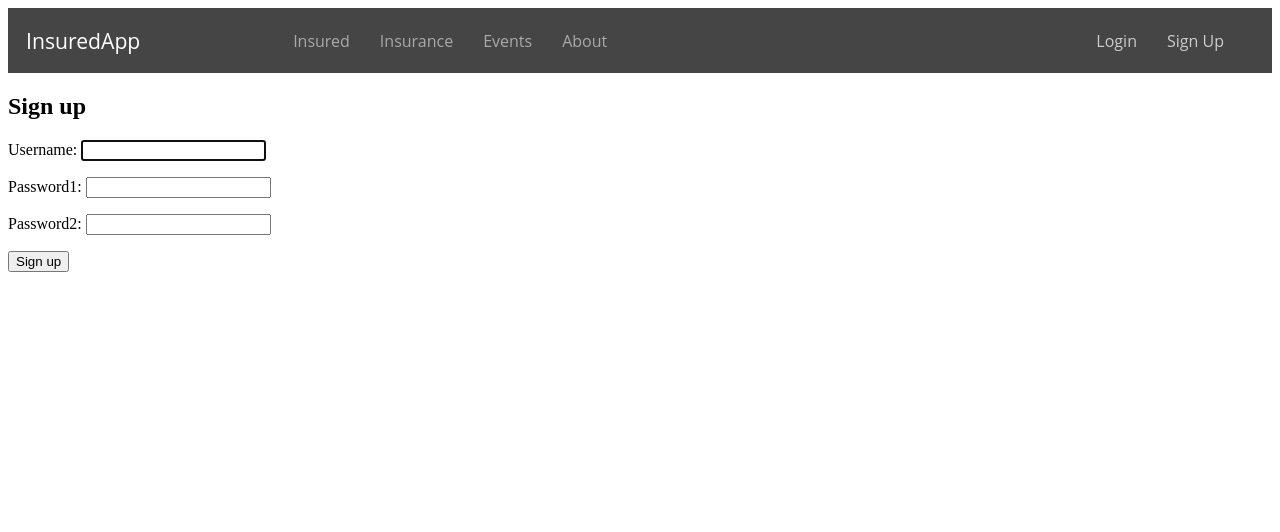
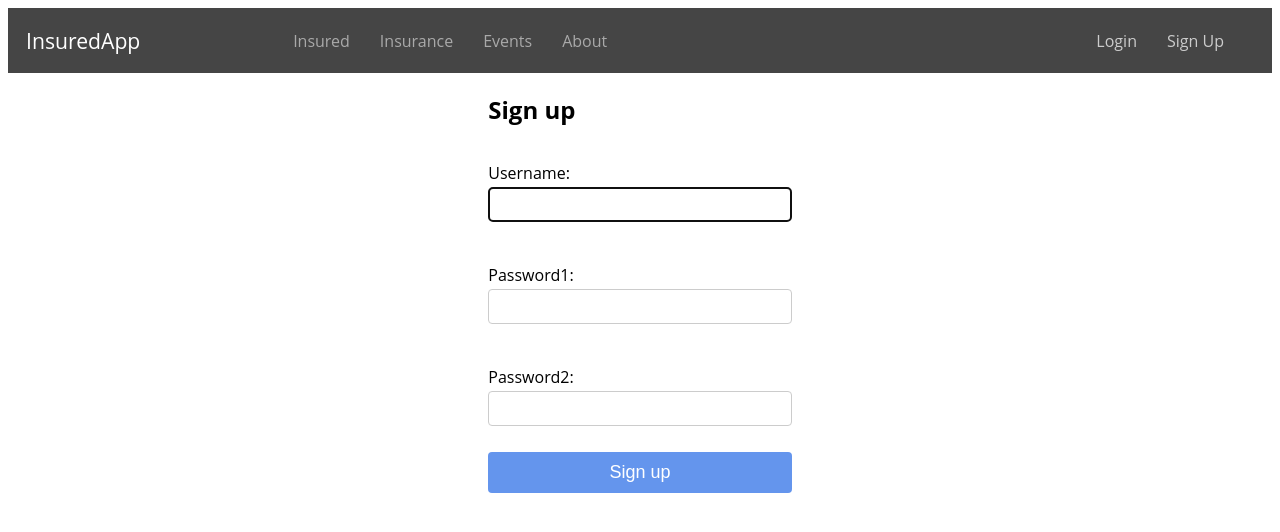
Before and after one commit to PetrLegen88/Insured-Evidence-Django, a Django app: page /signup/ in a window 1280 px wide. Shown: the top 532 px of the page. Run offline with Django 4.2, Linux system fonts and the light colour scheme.

Commit message:
Apply styles on Sign-up and Login.html.

```diff
--- a/accounts/templates/login.html
+++ b/accounts/templates/login.html
@@ -3,11 +3,11 @@
 {% block title %}Login{% endblock %}
 
 {% block content %}
-    <h2>Login</h2>
+    <h2 class="login-h">Login</h2>
     {% if error_message %}
         <p>{{ error_message }}</p>
     {% endif %}
-    <form method="post">
+    <form method="post" class="login-form">
         {% csrf_token %}
         <div>
             <label for="id_username">Username:</label>
@@ -17,6 +17,6 @@
             <label for="id_password">Password:</label>
             <input type="password" name="password" id="id_password">
         </div>
-        <button type="submit">Login</button>
+        <button type="submit" class="submit-button">Login</button>
     </form>
 {% endblock %}
--- a/accounts/templates/sign_up.html
+++ b/accounts/templates/sign_up.html
@@ -3,11 +3,11 @@
 {% block title %}Sign up{% endblock %}
 
 {% block content %}
-  <h2>Sign up</h2>
-  <form method="POST">
+  <h2 class="sign-up-h">Sign up</h2>
+  <form method="POST" class="sign-up-form">
     {% csrf_token %}
     {{ form.as_p }}
-    <button type="submit">Sign up</button>
+    <button type="submit" class="submit-button">Sign up</button>
   </form>
 
 {% endblock %}
--- a/static/css/style.css
+++ b/static/css/style.css
@@ -386,7 +386,9 @@
   margin-bottom: 8px;
 }
 
-.my-form {
+.my-form,
+.sign-up-form,
+.login-form {
   display: grid;
   justify-content: center;
   grid-template-columns: 1fr;
@@ -399,7 +401,13 @@
 
 .my-form input,
 .my-form select,
-.my-form textarea {
+.my-form textarea,
+.sign-up-form input,
+.sign-up-form select,
+.sign-up-form textarea,
+.login-form input,
+.login-form select,
+.login-form textarea{
   width: 100%;
   box-sizing: border-box;
   padding: 6px;
@@ -410,7 +418,9 @@
 
 }
 
-.create-event-h {
+.create-event-h,
+.sign-up-h,
+.login-h {
     margin-left: 38%;
     font-family: 'Open Sans', sans-serif;
 }
@@ -419,6 +429,7 @@
     display: flex;
     justify-content: center;
     margin-top: 3%;
+
 }
 
 .insurance-detail,
```
Also changed, not shown: db.sqlite3.
